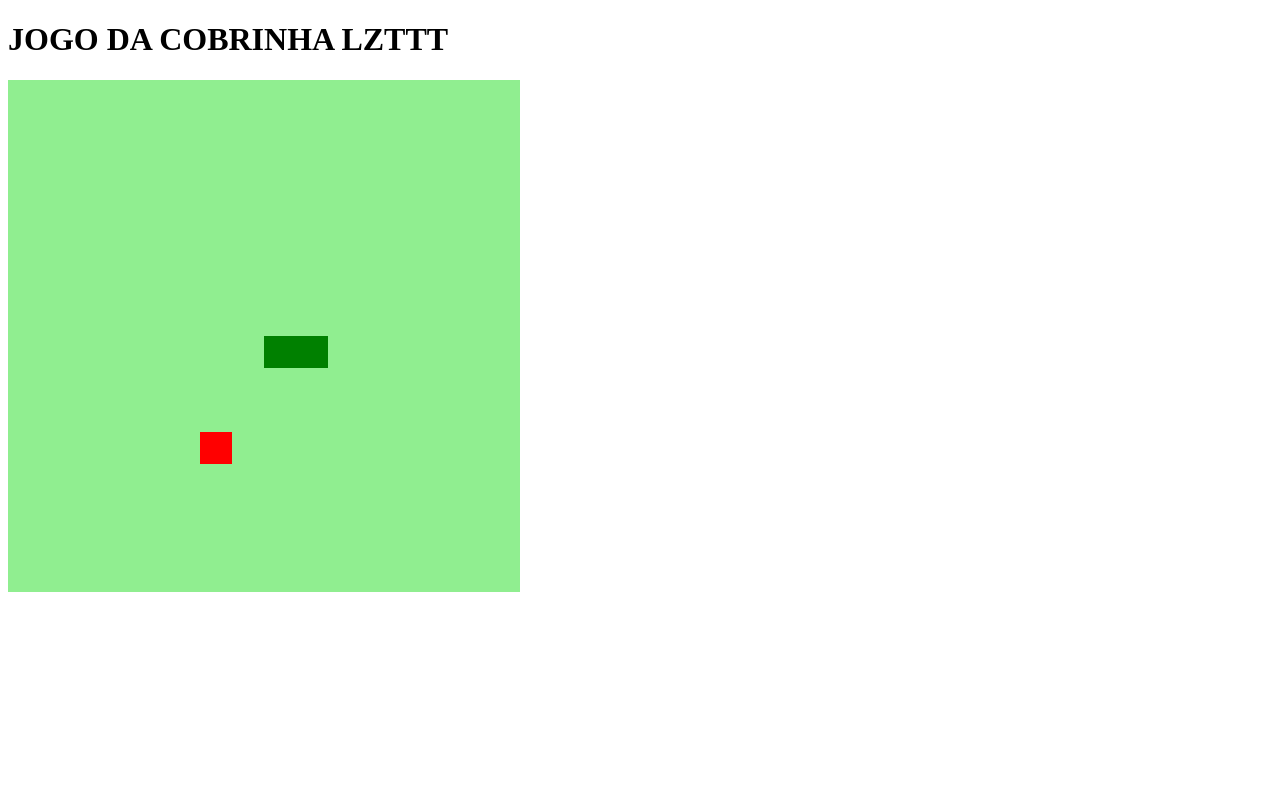
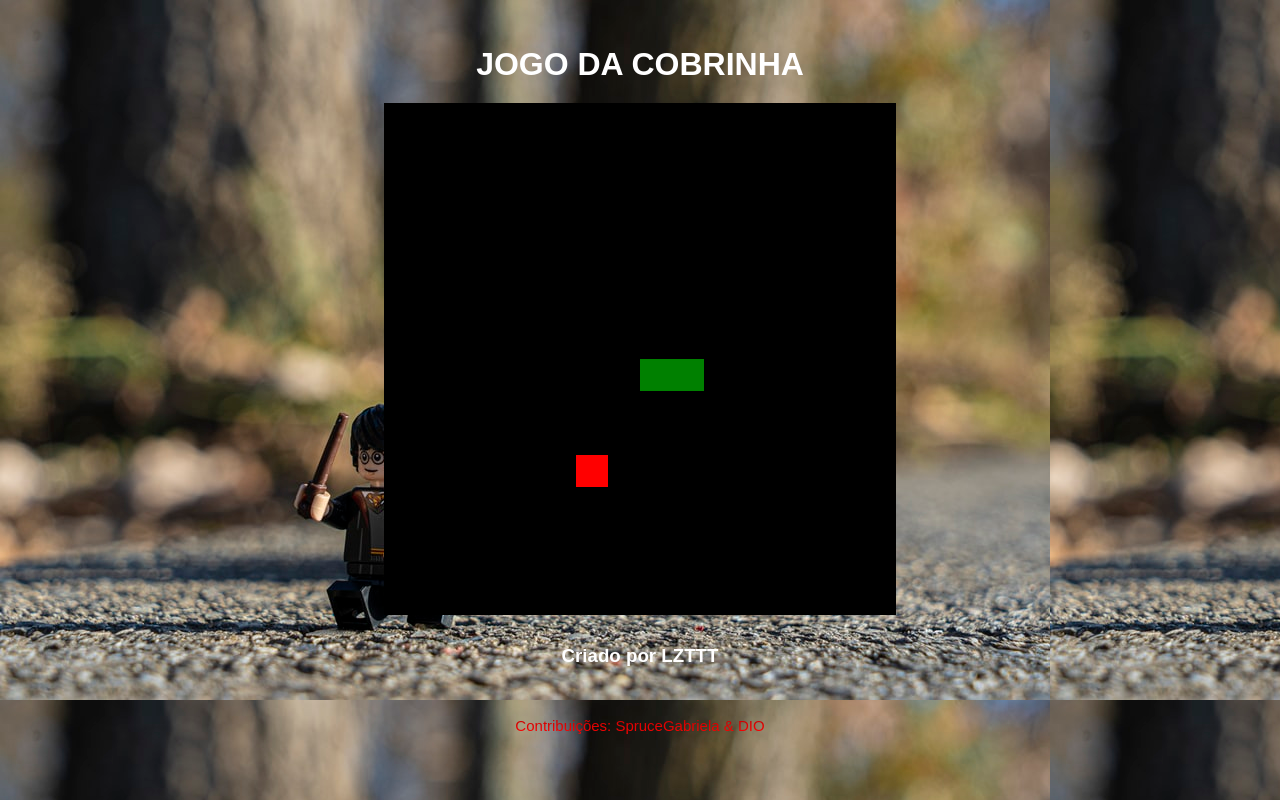
Before and after one commit to LZTTT/snakegame, a plain HTML site: page index.html in a window 1280 px wide. Drawn offline with Linux system fonts and the light colour scheme.

Commit message:
layout finalizado

```diff
--- a/index.html
+++ b/index.html
@@ -9,7 +9,11 @@
     <title>Snake Game</title>
 </head>
 <body>
-    <h1>JOGO DA COBRINHA LZTTT</h1>
+    <h1 class="titulo-game">JOGO DA COBRINHA</h1>
     <canvas id="snake" width="512" height="512"></canvas>
+<footer>
+    <h3 class="footer">Criado por LZTTT</h3>
+    <p class="gradient contribuicao">Contribuições: SpruceGabriela & DIO</p>
+</footer>
 </body>
 </html>
--- a/script.js
+++ b/script.js
@@ -14,7 +14,7 @@ let food = {
 
 
 function criarBG(){
-    context.fillStyle = "lightgreen"
+    context.fillStyle = "black"
     context.fillRect(0, 0, 16 * box, 16 * box)
 }
 
@@ -53,7 +53,7 @@ function iniciarJogo(){
     for(i = 1; i < snake.length; i++){
         if(snake[0].x == snake[i].x && snake[0].y == snake[i].y){
         clearInterval(jogo);
-       alert("GAME OVER :( ")
+       alert("OPS, FIM DE JOGO! BOA SORTE NA PRÓXIMA VEZ")
         }
     }
 
--- a/style.css
+++ b/style.css
@@ -1,3 +1,42 @@
+*{
+    margin: 0;
+    padding: 0;
+}
+
 body{
+    height: 95vh;
+    width: 95;
+    display: flex;
+    justify-content: center;
+    align-items: center;
+    flex-direction: column;
+    color: hsl(0, 0%, 100%);
+    background-image: url(img/snake1.jpg);
+    font-family: Arial, Helvetica, sans-serif;
 
 }
+
+
+.titulo-game{
+    padding: 20px;
+}
+
+
+.footer{
+    padding-top: 30px;
+    text-align: center;
+}
+
+.gradient {
+    font-size: 15px;
+    font-weight: normal;
+    text-align: center;
+    /* fundo gradiente */
+    background-image: linear-gradient(#000000, #ff0202);
+    /* agora colocamos o fundo gradiente dentro do texto com essa propriedade */
+    background-clip: text;
+    -webkit-background-clip: text;
+    /* a cor do texto deve estar como transparent */
+    color: transparent;
+    padding-top: 50px;
+  }
```
Also changed, not shown: img/snake1.jpg (added), 1 other file.
